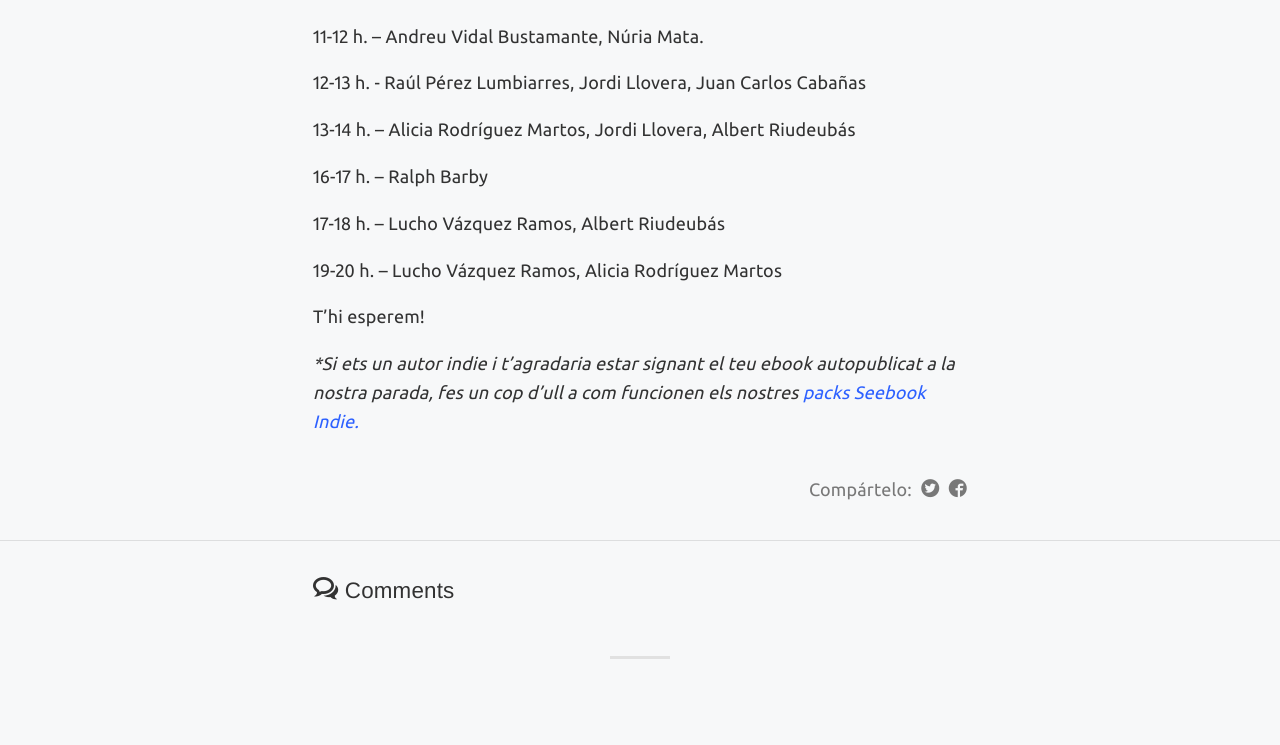
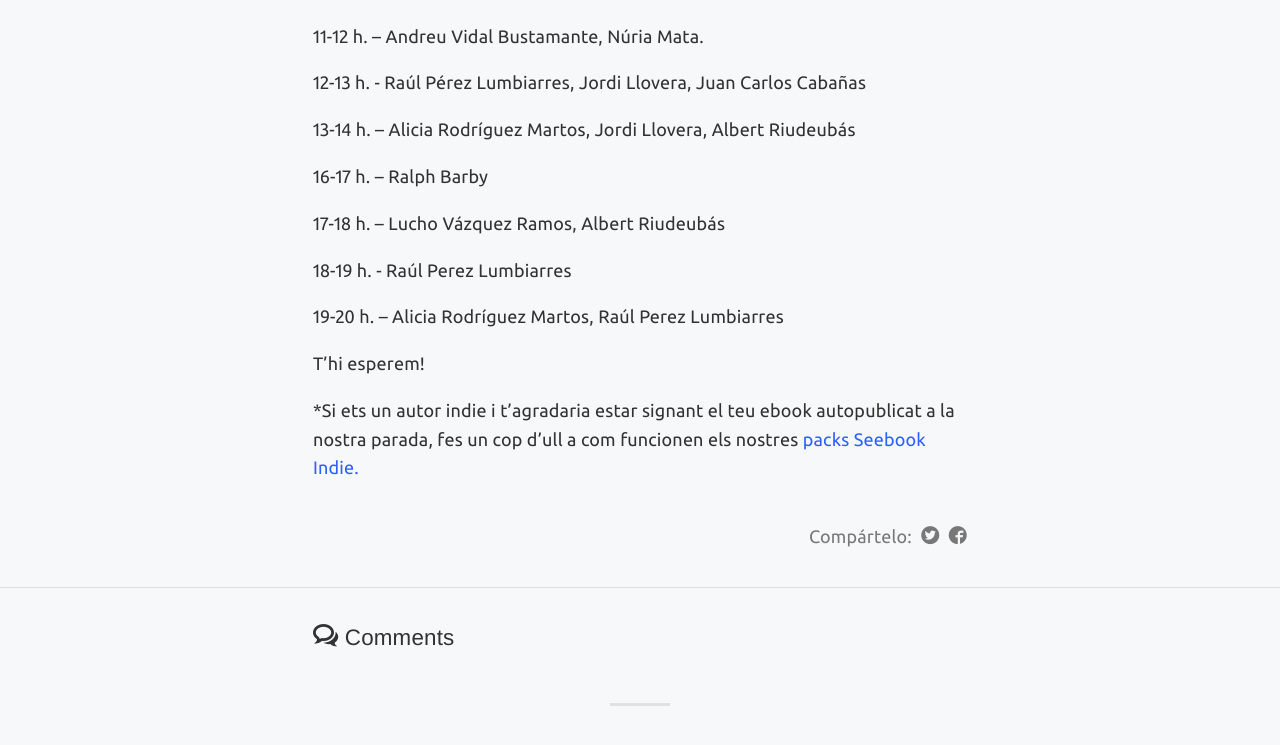
Before and after one commit to digitaltangible/blog-cat, a Jekyll site: the page built from _posts/2016-04-18-La-parada-de-Seebook-aquest-Sant-Jordi-2016-a-Barcelona.md, in a window 1280 px wide and 900 px high, scrolled down 3048 px, cut to the strip 0-745 px from the top of the window. Built offline with Jekyll 4.4.1, drawn with Linux system fonts in a browser that asks for light colours; some web fonts are replaced; comment, search, counter and statistics services are not loaded.

Commit message:
post sant jordi català

```diff
--- a/_posts/2016-04-18-La-parada-de-Seebook-aquest-Sant-Jordi-2016-a-Barcelona.md
+++ b/_posts/2016-04-18-La-parada-de-Seebook-aquest-Sant-Jordi-2016-a-Barcelona.md
@@ -56,8 +56,10 @@ Els autors que estaran signant a la nostra parada aquest Sant Jordi 2016 són:
 
 17-18 h. – Lucho Vázquez Ramos, Albert Riudeubás
 
-19-20 h. – Lucho Vázquez Ramos, Alicia Rodríguez Martos
+18-19 h. - Raúl Perez Lumbiarres
+
+19-20 h. – Alicia Rodríguez Martos, Raúl Perez Lumbiarres
 
 T’hi esperem!
 
-_*Si ets un autor indie i t’agradaria estar signant el teu ebook autopublicat a la nostra parada, fes un cop d’ull a com funcionen els nostres [packs Seebook Indie.](http://www.seebook.eu/indie/ "seebook indie")_
+*Si ets un autor indie i t’agradaria estar signant el teu ebook autopublicat a la nostra parada, fes un cop d’ull a com funcionen els nostres [packs Seebook Indie.](http://www.seebook.eu/indie/ "seebook indie")
```
Also changed, not shown: media/regalito-seebook-santjordi.jpg (added), media/titulos-seebook-sant jordi.jpg (added).
